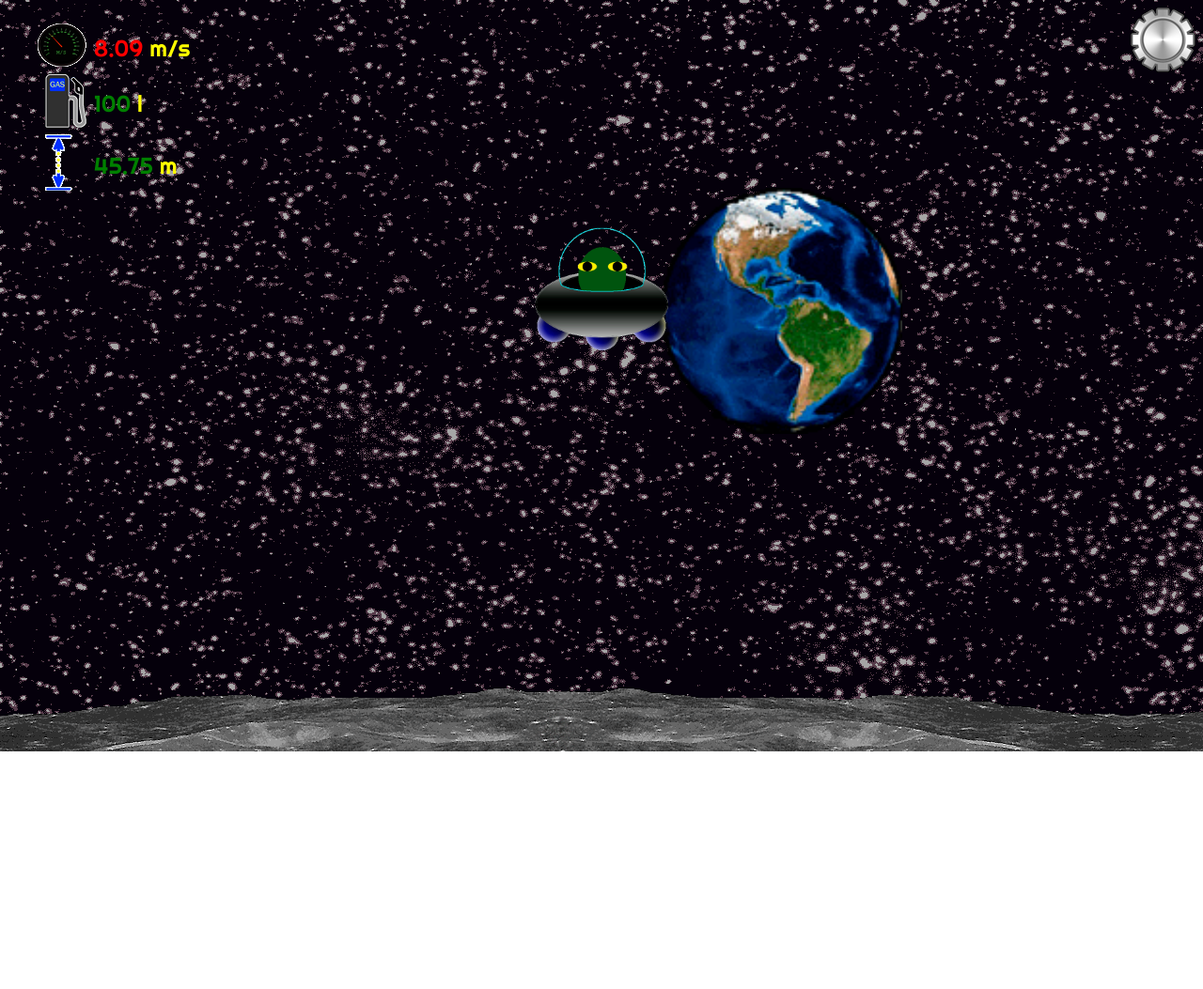
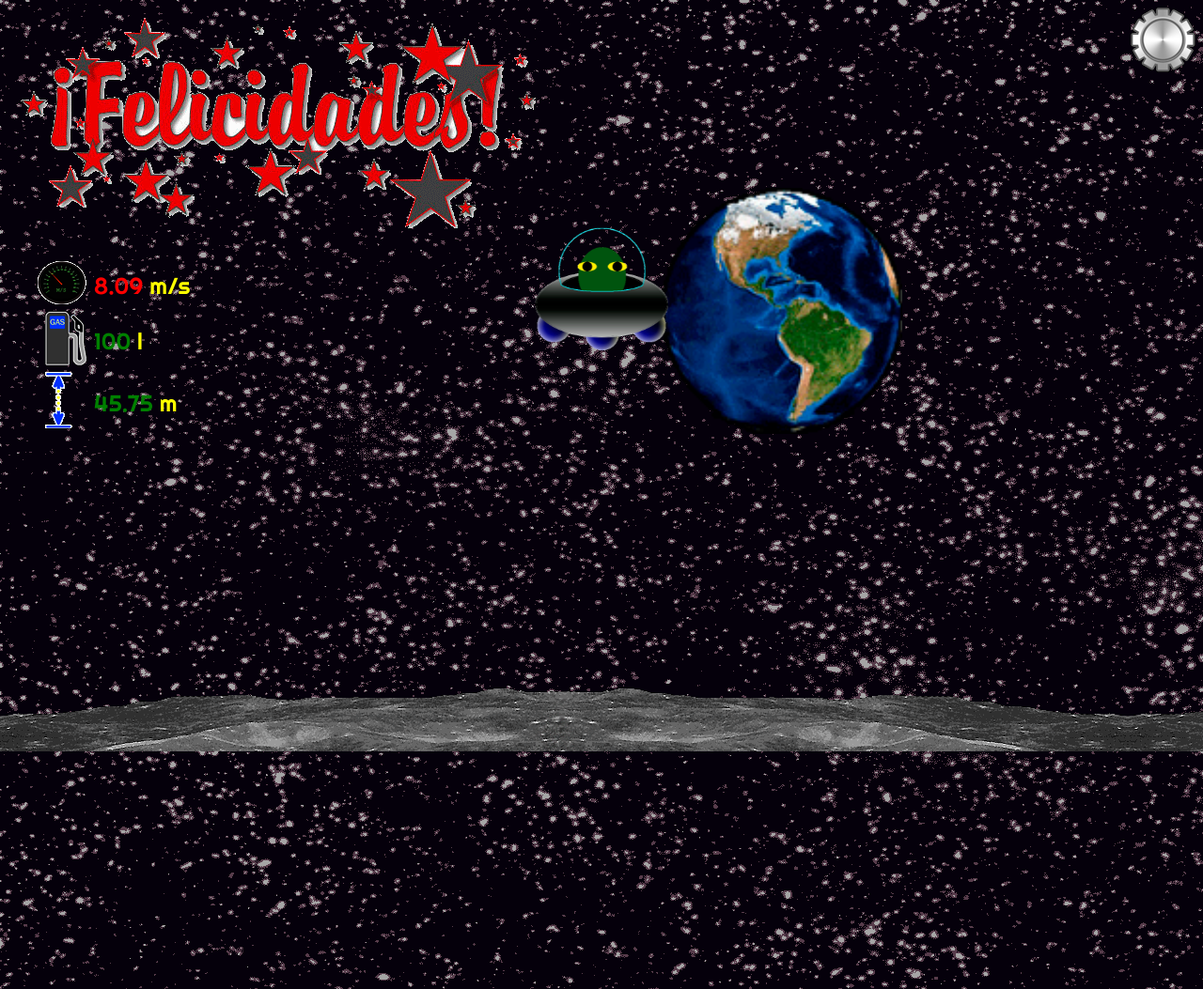
Before and after one commit to Cdoreno/LunarLander, a plain HTML site: page index.html in a window 1280 px wide. Shown: the whole page at 94% size. Before the commit the page ends 800 px from the top, so only its background shows below. Drawn offline with Linux system fonts and the light colour scheme.

Commit message:
Update index.html

```diff
--- a/index.html
+++ b/index.html
@@ -15,6 +15,9 @@
 <body>
     <div id="nave">
         <img src="img/nave.png" alt="img nave" id="naveimg">
+    </div>
+    <div id="feliz">
+        <img src="img/feliz.gif" id="felizImg">
     </div>
     <div class="a">
         <ul id="cpanel">
```
